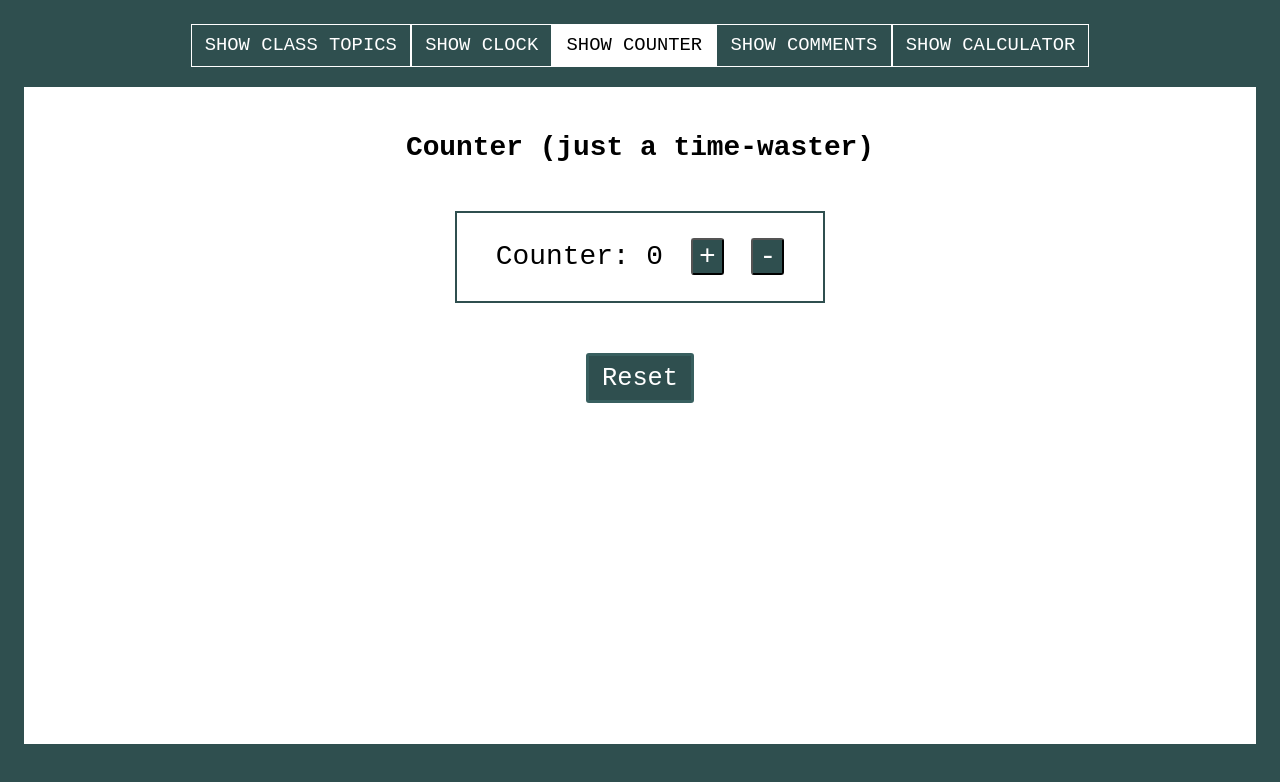
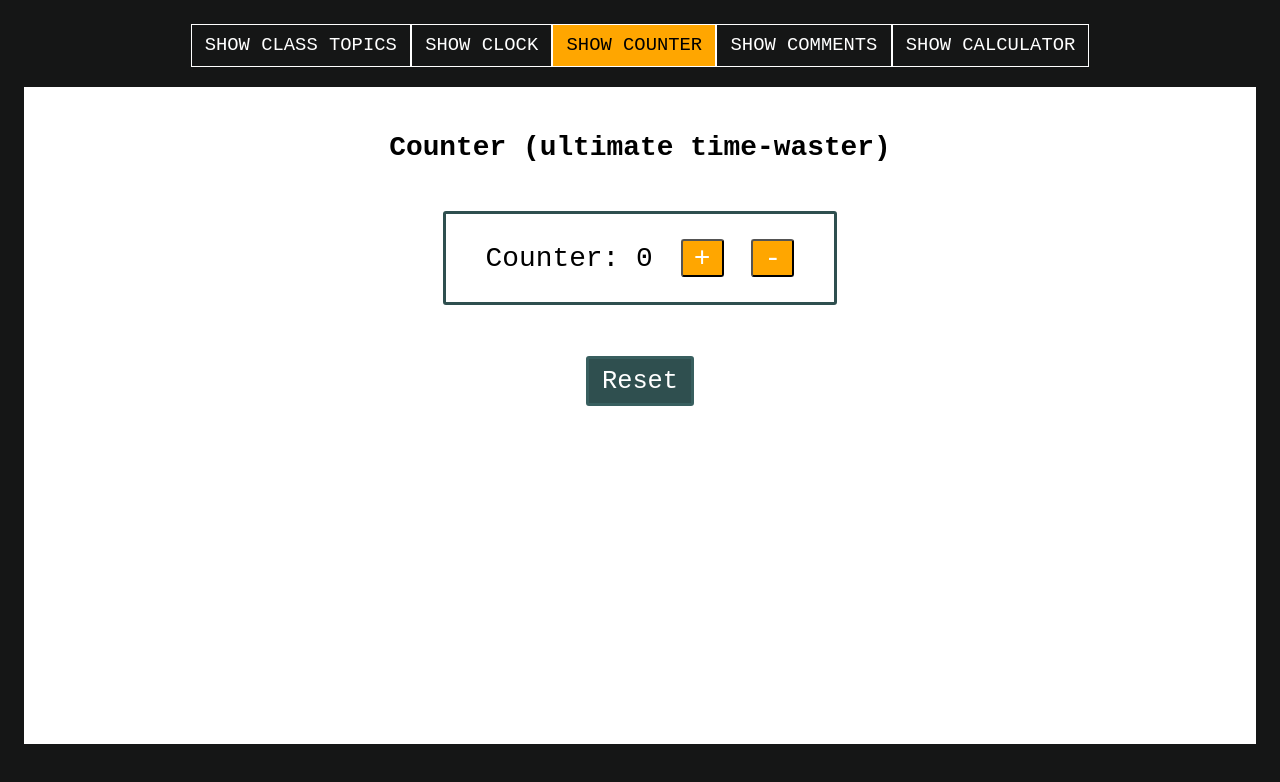
Before and after one commit to olhanotolga/react-playground, a React (Create React App) app: page / in a window 1280 px wide. Both pictures are taken after a click on the button "SHOW COUNTER". Shown: the top 782 px of the page. Built offline with nearby package versions, Linux system fonts and the light colour scheme.

Commit message:
change styles, add yellow highlight color

```diff
--- a/src/App.jsx
+++ b/src/App.jsx
@@ -33,7 +33,6 @@ const comment = {
     }
   }
 
-
 class App extends React.Component {
   constructor(props) {
     super(props);
@@ -47,7 +46,7 @@ class App extends React.Component {
   }
   render() {
     return (
-      <div>
+      <div className="app">
         <nav className="main-nav-menu">
           <button className="nav-button"
             onClick={() => {
--- a/src/Calculator/Calculator.jsx
+++ b/src/Calculator/Calculator.jsx
@@ -1,5 +1,4 @@
 import React from 'react';
-// import '../style.css';
 
 class Calculator extends React.Component {
     constructor(props) {
@@ -76,7 +75,6 @@ class Calculator extends React.Component {
                 this.setState(prev => ({
                     input1: prev.input1.concat(value),
                 }));
-                // this.resetResult();
 
                 if ((this.state.input1)[0] === "0" && (this.state.input1)[1] !== ".") {
                     this.setState(prev => ({ input1: prev.input1.substr(1) }));
@@ -153,36 +151,27 @@ class Calculator extends React.Component {
     };
 
     calculate = () => {
-
-        // console.log(`before '=': input1 is ${this.state.input1}, its type is ${typeof this.state.input1}, operator is ${this.state.operator}, input2 is ${this.state.input2}, its type ${typeof this.state.input2}, result is ${this.state.result}, and display ${this.state.display}`);
-
         switch (this.state.operator) {
             case 'addition':
                 this.add(this.state.input1, this.state.input2);
-                // this.displayInput(this.state.result);
                 break;
             case 'subtraction':
                 this.subtract(this.state.input1, this.state.input2);
-                // this.displayInput(this.state.result);
                 break;
             case 'multiplication':
                 this.multiply(this.state.input1, this.state.input2);
-                // this.displayInput(this.state.result);
                 break;
             case 'division':
                 this.divide(this.state.input1, this.state.input2);
-                // this.displayInput(this.state.result);
                 break;
             default:
                 console.log('no operator selected');
         }
         this.displayInput(this.state.result);
         this.reset();
+    };
 
-
-        // console.log(`after '=': input1: ${this.state.input1}, type: ${typeof this.state.input1}, operator: ${this.state.operator}, input2: ${this.state.input2}, type: ${typeof this.state.input2}, result: ${this.state.result}, display: ${this.state.display}`);
-    };
-    componentDidUpdate(prevProps, prevState) {
+    componentDidUpdate = (prevProps, prevState) => {
         if (prevState.result !== this.state.result) {
             this.displayInput(this.state.result);
         };
@@ -280,9 +269,7 @@ class Calculator extends React.Component {
             this.setState({
                 result: null
             })
-
         }
-        console.log(`input1: ${this.state.input1}, input2: ${this.state.input2}, result: ${this.state.result}`);
         if (this.state.input2) {
             if (this.state.isInput2Float === false) {
                 this.setState({
--- a/src/counter/Counter.jsx
+++ b/src/counter/Counter.jsx
@@ -6,23 +6,14 @@ class Counter extends React.Component {
     this.state = {
       count: 0,
     };
-
     this.increment = this.increment.bind(this);
   }
   increment() {
-    // this.setState((prevState) => ({
-    //   count: prevState.count + 1,
-    // }));
-
     this.setState({
       count: this.state.count + 1,
     });
   }
   decrement = () => {
-    // this.setState((prevState) => ({
-    //   count: prevState.count - 1,
-    // }));
-
     this.setState({
       count: this.state.count - 1,
     });
@@ -34,7 +25,7 @@ class Counter extends React.Component {
     return (
       <section className="component">
         <header>
-          <h1>Counter (just a time-waster)</h1>
+          <h1>Counter (ultimate time-waster)</h1>
         </header>
         <div className="counter-body">
           <span>Counter: {this.state.count}</span>
--- a/src/style.css
+++ b/src/style.css
@@ -1,5 +1,6 @@
 body {
-    background-color: darkslategrey;
+    /* background-color: darkslategrey; */
+    background-color: #151616;
     padding: 1em;
 }
 * {
@@ -10,7 +11,10 @@ body {
 #root {
     background-color: white;
     min-height: 90vh;
+    display: flex;
+    flex-direction: column;
 }
+
 
 /* HOME PAGE */
 .main-nav-menu {
@@ -19,26 +23,28 @@ body {
     justify-content: center;
     margin-bottom: 1em;
     padding: 0 0 1em;
-    background-color: darkslategrey;
+    background-color: #151616;
 }
 .nav-button {
     padding: .5em .7em;
     font-size: 90%;
     text-transform: uppercase;
-    background-color: darkslategrey;
+    background-color: #151616;
     color: white;
     border: .1em solid white;
     outline: none;
 }
 .nav-button:hover {
-    background-color: rgb(56, 95, 95);
+    background-color: #202222;
 }
 .nav-button:focus, .nav-button:active {
     background-color: white;
+    background-color: #ffa600;
     color: black;
 }
 
 /* COMMON ELEMENTS */
+
 h1 {
     text-align: center;
 }
@@ -50,7 +56,9 @@ h1 {
 
 /* CLASS TOPICS */
 h2 {
-    color: darkslategrey;
+    display: inline-block;
+    color: #ffa600;
+    border-bottom: 3px solid darkslategrey;
 }
 .topic-categories {
     display: flex;
@@ -64,15 +72,17 @@ h2 {
 }
 .topic-categories ul {
     font-size: 90%;
+    color: #333;
 }
 
 /* CLOCK */
 .timer {
     font-size: 150%;
     padding: 1em;
-    border: 2px solid darkslategrey;
-    background: linear-gradient(135deg, darkslategrey 0% 5%, transparent 5% 95%, darkslategrey 95% 100%),
-                linear-gradient(45deg, darkslategrey 0% 5%, transparent 5% 95%, darkslategrey 95% 100%);
+    border: 3px solid darkslategrey;
+    border-radius: 3px;
+    background: linear-gradient(135deg, #ffa600 0% 5%, darkslategrey 5% 6%, transparent 6% 94%, darkslategrey 94% 95%, #ffa600 95% 100%),
+                linear-gradient(45deg, #ffa600 0% 5%, darkslategrey 5% 6%, transparent 6% 94%, darkslategrey 94% 95%, #ffa600 95% 100%);
 }
 .refresh-clock-btn {
     margin: 1em auto;
@@ -97,13 +107,15 @@ h2 {
     display: flex;
     margin: 1em auto;
     padding: 1em;
-    border: 2px solid darkslategrey;
+    border: 3px solid darkslategrey;
+    border-radius: 3px;
 }
 .counter-body * {
     margin: auto .5em;
 }
 .inc-dec-btn {
-    background-color: darkslategrey;
+    padding: .05em .4em;
+    background-color: #ffa600;
     color: white;
     border-radius: 3px;
 }
@@ -153,6 +165,7 @@ h2 {
 .Comment-date {
     font-size: 90%;
     margin: 1em auto .5em;
+    border-top: 2px solid #ffa600;
 }
 
 /* CALCULATOR */
```
